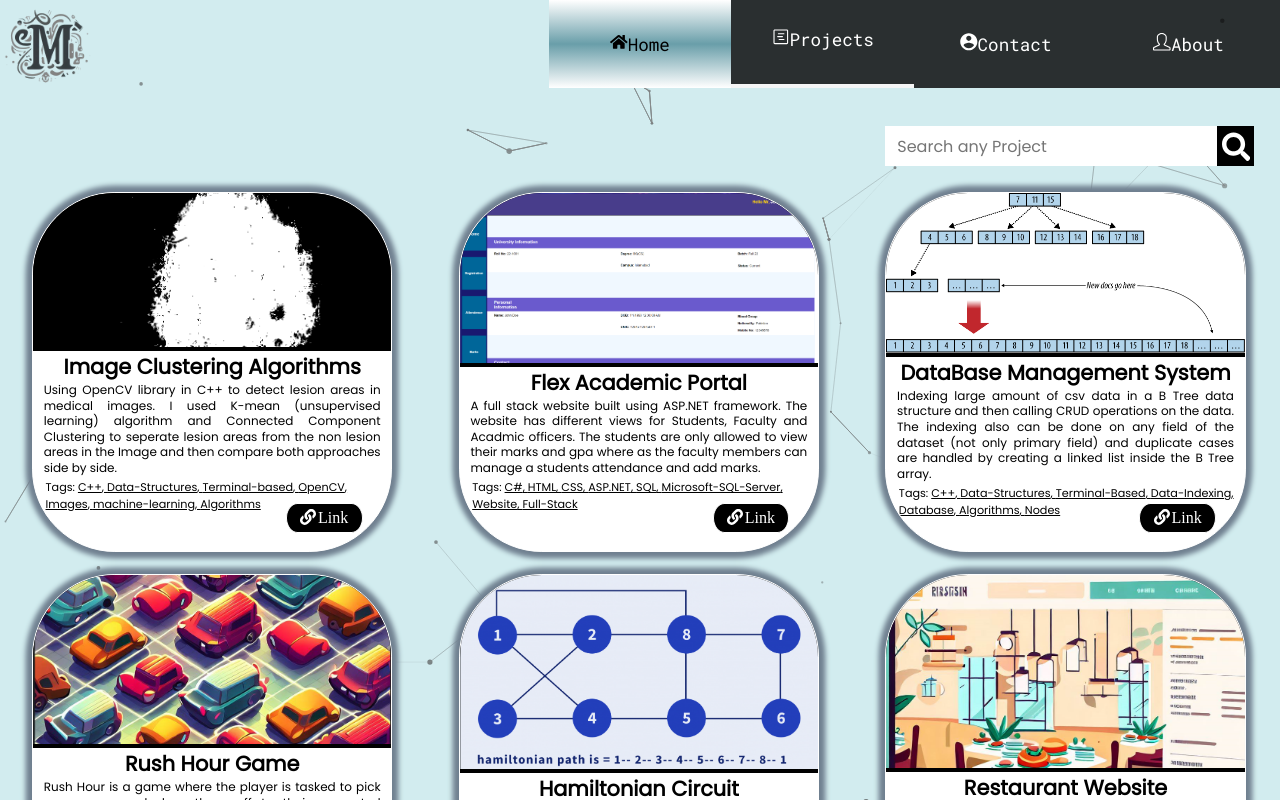
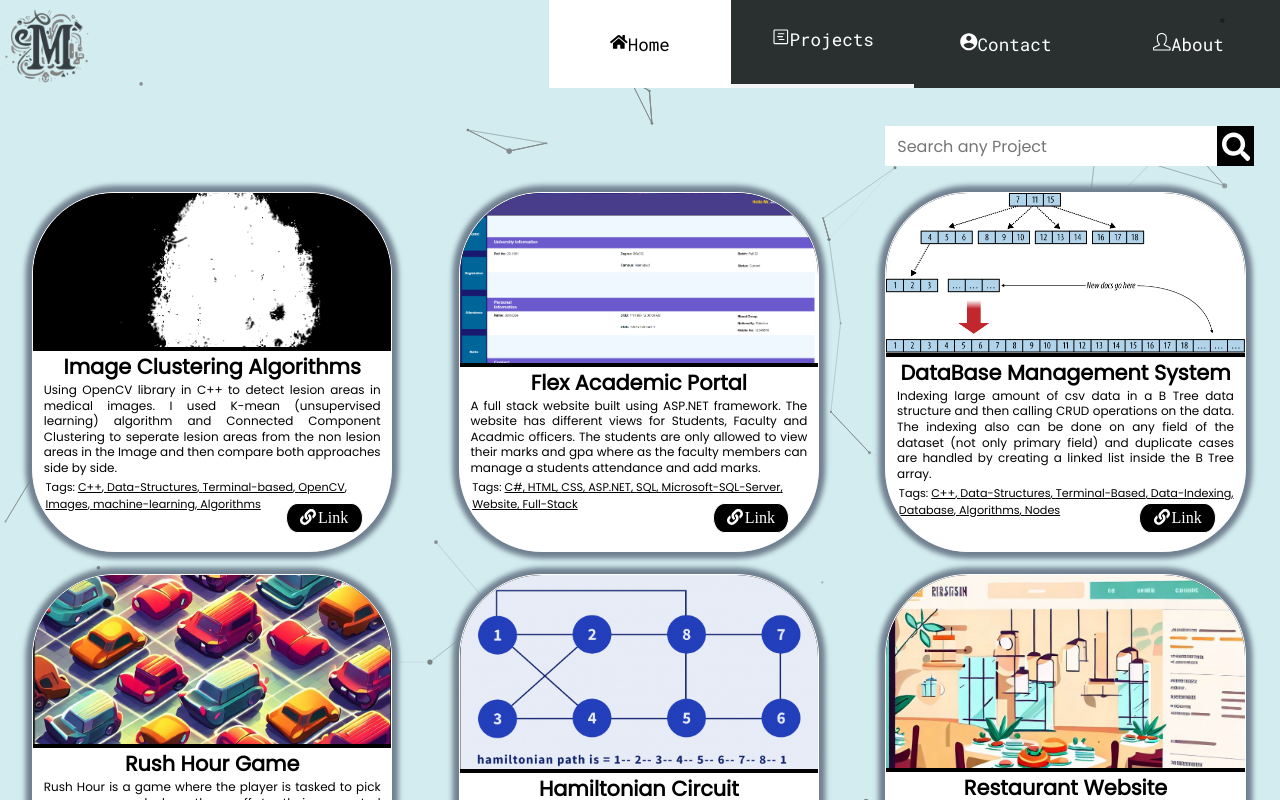
Before and after one commit to Mobeen0/Portfolio_old, a React (Create React App) app: page /Project in a window 1280 px wide. In both pictures the pointer is over the link "Home". Built offline with nearby package versions, Linux system fonts and the light colour scheme.

Commit message:
reverted navbar

```diff
--- a/src/components/styleSheet/Navbar.css
+++ b/src/components/styleSheet/Navbar.css
@@ -48,8 +48,7 @@
 
 
 .item:hover{
-    transition:ease-in-out 0.1s;
-    background:linear-gradient(to top,white,rgb(105, 158, 169),white);
+    background:white;
     color:black;
 }
 
```
